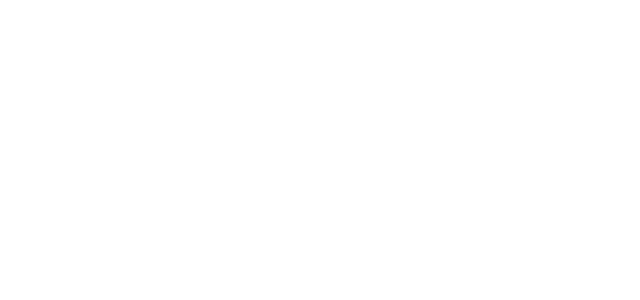
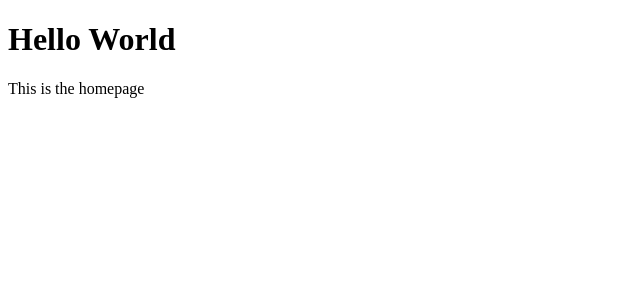
Before and after one commit to thinhnguyendn931911/tom-cv, a Next.js app: page / in a window 1280 px wide. Before the commit this address had no page. Shown: the top 300 px of the page, without its empty margins (0-640 px from the left). Built offline with nearby package versions, Linux system fonts and the light colour scheme.

Commit message:
refactor: replace homepage redirect with static HTML content

```diff
--- a/src/app/page.tsx
+++ b/src/app/page.tsx
@@ -1,6 +1,7 @@
-import { redirect } from "next/navigation";
-import { routing } from "@/i18n/routing";
 
 export default function RootPage() {
-  redirect(`/${routing.defaultLocale}`);
+  return <div>
+    <h1>Hello World</h1>
+    <p>This is the homepage</p>
+  </div>
 }
```
